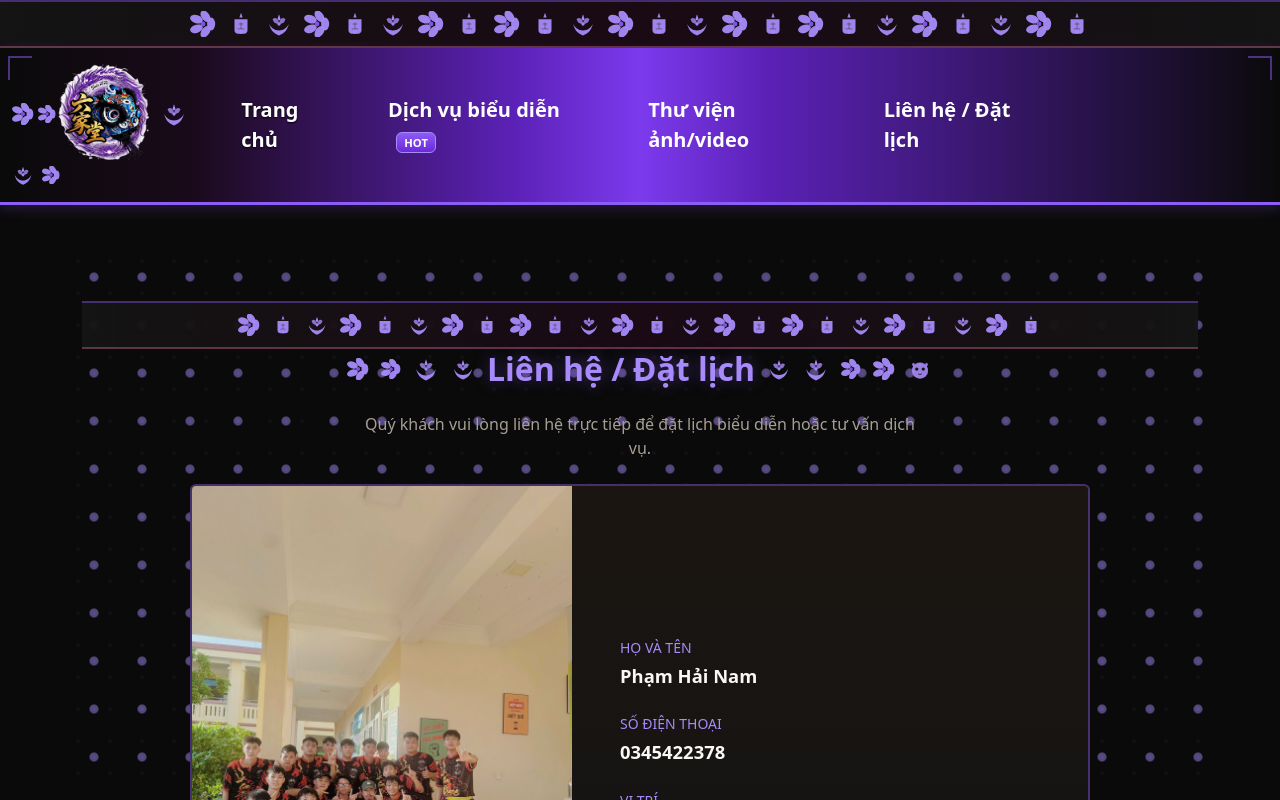
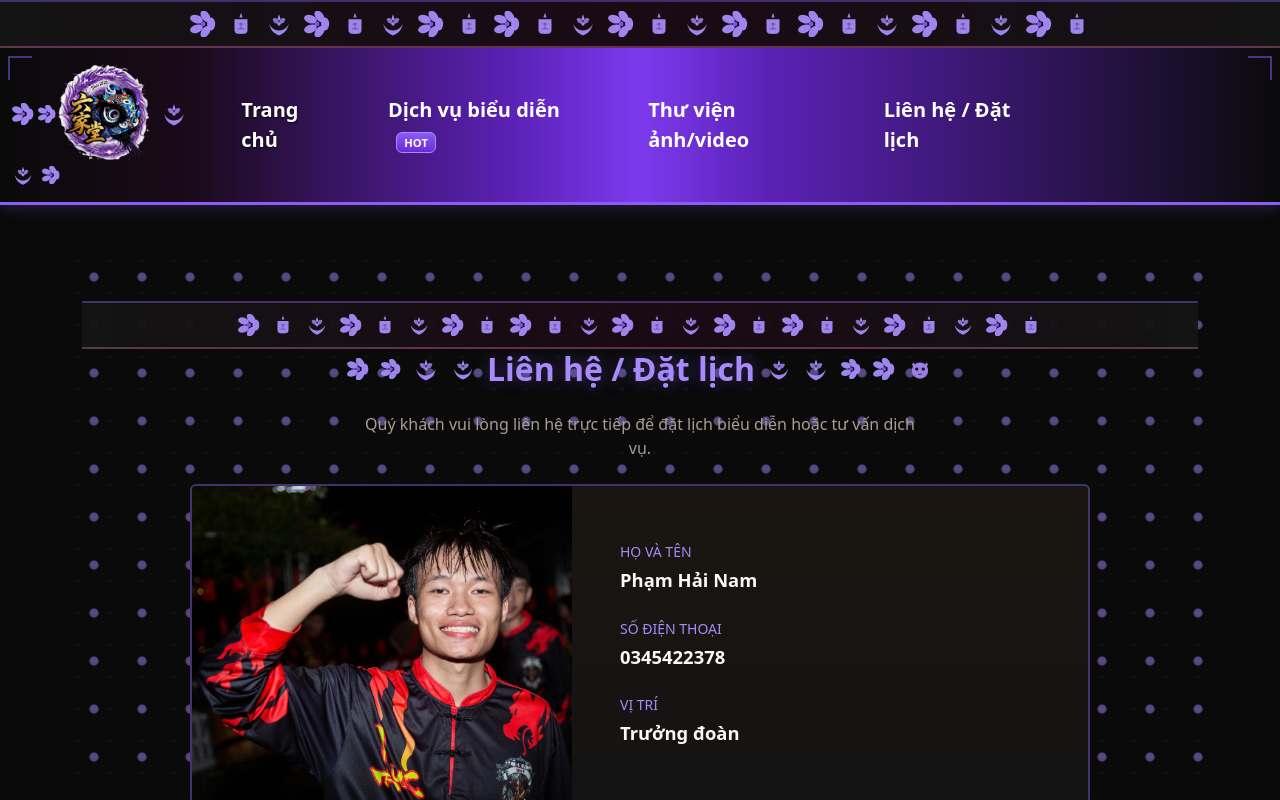
Before and after one commit to PhamHaiNamm/lgd, a React (Create React App) app: page /contact in a window 1280 px wide. Shown: the top 800 px of the page. Built offline with nearby package versions, Linux system fonts and the light colour scheme.

Commit message:
ảnh trưởng đoàn

```diff
--- a/src/ContactPage.jsx
+++ b/src/ContactPage.jsx
@@ -33,7 +33,7 @@ function ContactPage() {
         >
           <div className="flex-shrink-0" style={{ width: '100%', maxWidth: '380px' }}>
             <img
-              src="/images/giới_thiệu_đoàn.jpg"
+              src="/images/trưởng_đoàn.jpg"
               alt="Liên hệ Lục Gia Đường"
               className="w-100 h-100"
               style={{ objectFit: 'cover', minHeight: '280px' }}
```
Also changed, not shown: public/images/trưởng_đoàn.jpg (added).
